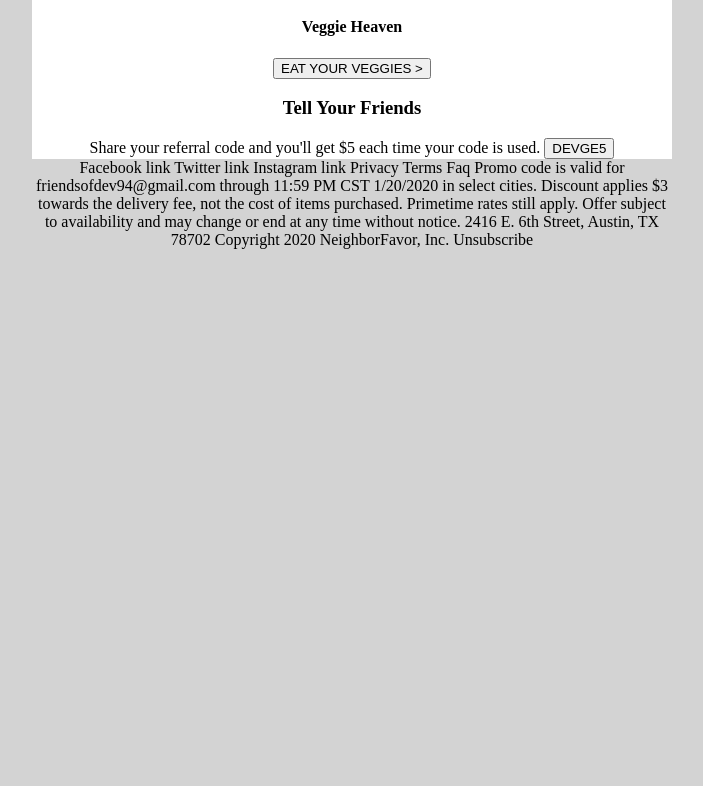
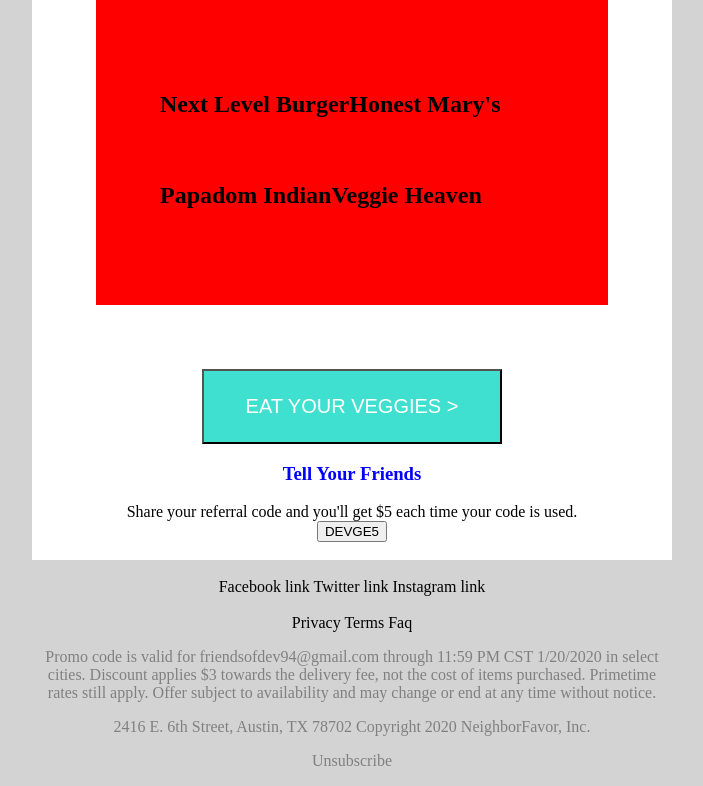
Before and after one commit to Dev-94/meatless_favor, a plain HTML site: page index.html in a window 1280 px wide. Shown: the part 979-1765 px from the top of the page, without its empty margins (288-991 px from the left). Before the commit the page ends 1228 px from the top, so only its background shows below. Drawn offline with Linux system fonts and the light colour scheme.

Commit message:
adds font colors

```diff
--- a/index.html
+++ b/index.html
@@ -4,9 +4,9 @@
 <head>
   <meta charset="utf-8">
 
-  <title>The HTML5 Herald</title>
+  <title>FAVOR - Meatless</title>
   <meta name="description" content="The HTML5 Herald">
-  <meta name="author" content="SitePoint">
+  <meta name="author" content="Favor">
 
   <link rel="stylesheet" href="stylesheet.css?v=1.0">
 
@@ -19,42 +19,44 @@
 
 <div class="meatless"></div>
 
-<h2 class="coupon">Get $3 off your delivery with code MEATLESS</h2>
+<h2 class="banner">Get $3 off your delivery with code MEATLESS</h2>
 <h3>No meat? No problem!</h3>
 <p>Trying to add more veggies to your diet? Why not start today! Just use promo code MEATLESS for $3 in Delivery Fee Credits — today only!</p>
 
 <p>Not sure where to start? We've got some fan favorites near you below 🙌</p>
 
+<div class="restaurants">
+<h4 class="restaurant"> Next Level Burger</h4>
 
-<h4 class="restaurants"> Next Level Burger</h4>
+<h4 class="restaurant">Honest Mary's</h4>
 
-<h4 class="restaurants">Honest Mary's</h4>
+<h4 class="restaurant">Papadom Indian</h4>
 
-<h4 class="restaurants">Papadom Indian</h4>
-
-<h4 class="restaurants">Veggie Heaven</h4>
+<h4 class="restaurant">Veggie Heaven</h4>
+</div>
 
 
-<button>EAT YOUR VEGGIES ></button>
+<button class="veggies">EAT YOUR VEGGIES ></button>
 
 <div>
 <h3>Tell Your Friends</h3>
 Share your referral code and you'll get $5 each time your code is used.
-
+<br>
 <button>DEVGE5</button>
 </div>
 
+<br>
+
 <footer>
-Facebook link Twitter link Instagram link
-Privacy Terms Faq
-
-Promo code is valid for friendsofdev94@gmail.com through 11:59 PM CST 1/20/2020 in select cities. Discount applies $3 towards the delivery fee, not the cost of items purchased. Primetime rates still apply. Offer subject to availability and may change or end at any time without notice.
-
-2416 E. 6th Street, Austin, TX 78702
-Copyright 2020 NeighborFavor, Inc.
-
-Unsubscribe
-
+<br>
+<span>Facebook link</span> <span>Twitter link</span> <span>Instagram link</span>
+<br>
+<br>
+<span>Privacy</span> <span>Terms</span> <span>Faq</span>
+<p>Promo code is valid for friendsofdev94@gmail.com through 11:59 PM CST 1/20/2020 in select cities. Discount applies $3 towards the delivery fee, not the cost of items purchased. Primetime rates still apply. Offer subject to availability and may change or end at any time without notice.</p>
+<p>2416 E. 6th Street, Austin, TX 78702
+Copyright 2020 NeighborFavor, Inc.</p>
+<p>Unsubscribe</p>
 </footer>
 
 
--- a/stylesheet.css
+++ b/stylesheet.css
@@ -10,14 +10,57 @@ body {
 
 }
 
+h1 {
+    color: turquoise;
+}
 
 .meatless {
     height: 600px;
-    width:  600px;
+    width:  auto;
     background-color: aquamarine;
     margin: auto;
 }
 
+.banner {
+    height: 100px;
+    width:  auto;
+    background-color: blue;
+    margin: auto;
+    font-size: 300%;
+    color: white;
+}
+
+h3 {
+    color: blue;
+}
+
+p {
+    color: grey;
+}
+
+.restaurants {
+    display: flex;
+    flex-wrap: wrap;
+    height: auto;
+    width:  auto;
+    background-color: red;
+    margin: 10%;
+    padding: 10%;
+    font-size: 150%;
+
+}
+
+.veggies {
+    color: white;
+    background-color: turquoise;
+    height: 75px;
+    width: 300px;
+    font-size: 20px;
+}
+
+
 footer {
     background-color: lightgrey;
+    margin: auto;
+
 }
```
